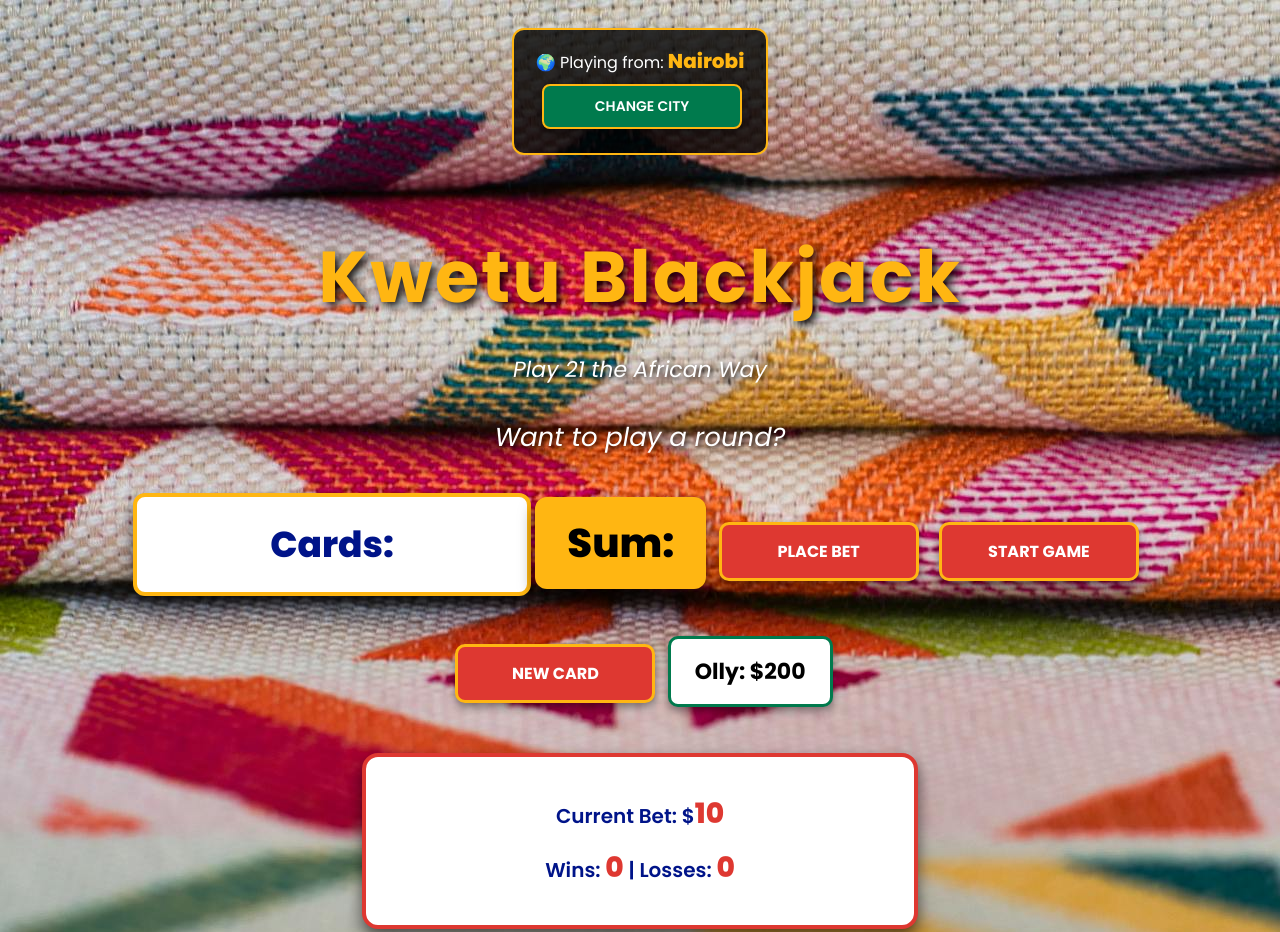
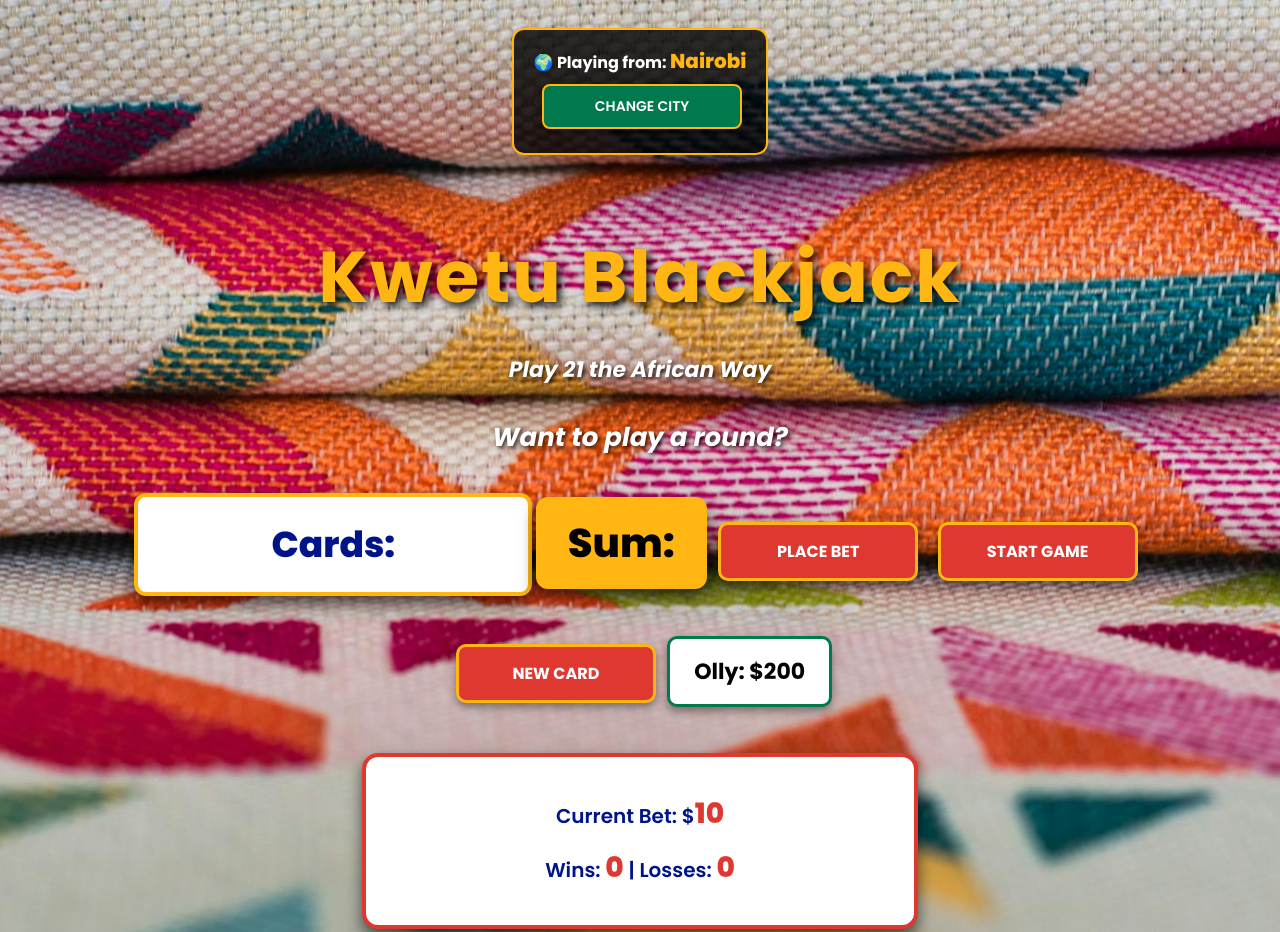
Before and after one commit to SheillaO/Kwetu-BlackJack-, a website: page index.html in a window 1280 px wide. Shown: the top 932 px of the page. Drawn offline with Linux system fonts and the light colour scheme.

Commit message:
Fix background sizing, remove overlay z-index
Remove a stray 'back' token and add background-size: cover and background-position: center to ensure the page background displays correctly. Delete the body > * positioning and z-index rule that forced all content above overlays, allowing proper stacking behavior. Minor comment cleanups and removal of exuberant inline notes for borders/colors.

```diff
--- a/index.css
+++ b/index.css
@@ -1,8 +1,9 @@
-/* South African Flag Colors - Professional UX/UI Design */
+/* South African Flag Colors Inspiration*/
 body {
     font-family: "Poppins", sans-serif;
     background: url(images/mudcloth.jpg);
-    back
+    background-size: cover;
+    background-position: center;
     font-weight: bold;
     color: white;
     text-align: center;
@@ -12,21 +13,13 @@
 
 }
 
-
-/* Make sure all content is above overlay */
-body > * {
-    position: relative;
-    z-index: 1;
-}
-
-/* City Selector */
 .city-selector {
     background: rgba(0, 0, 0, 0.8);
     padding: 16px;
     border-radius: 12px;
     margin-bottom: 20px;
     display: inline-block;
-    border: 2px solid #FFB612; /* Gold border - POPS! */
+    border: 2px solid #FFB612;
 }
 
 .city-selector p {
@@ -34,7 +27,7 @@
 }
 
 #city-el {
-    color: #FFB612; /* Gold - POPS! */
+    color: #FFB612;
     font-size: 20px;
     font-weight: 800;
 }
```
